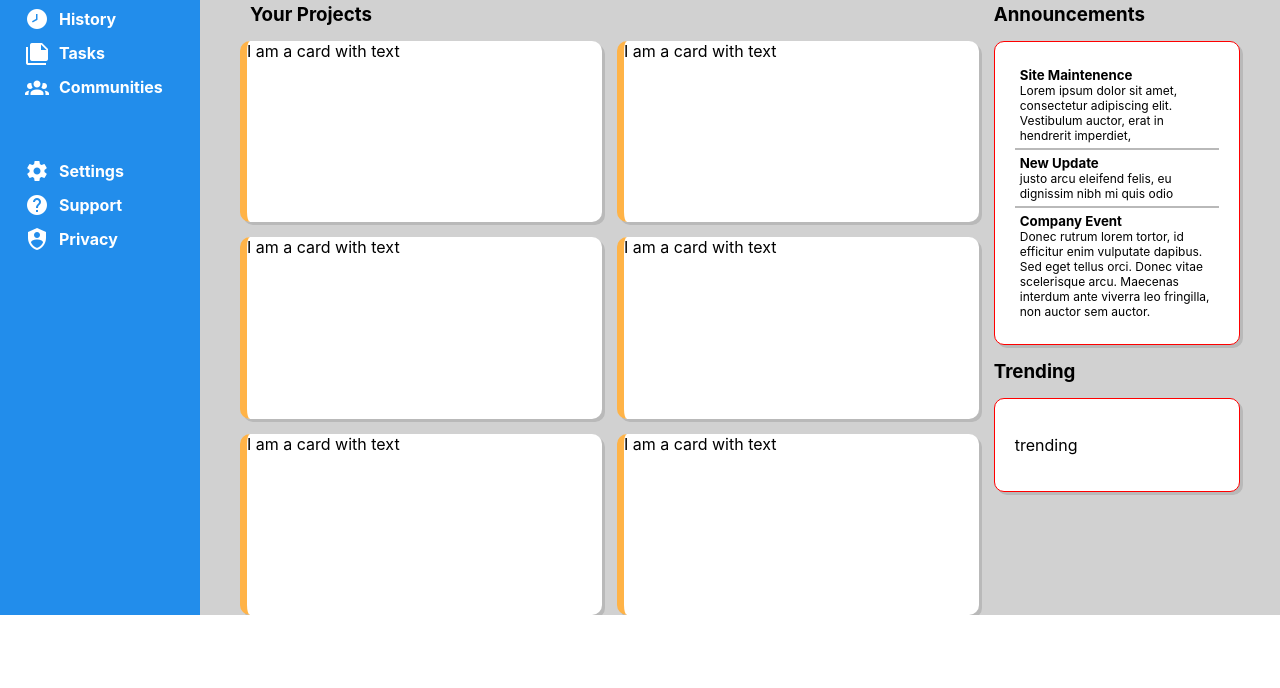
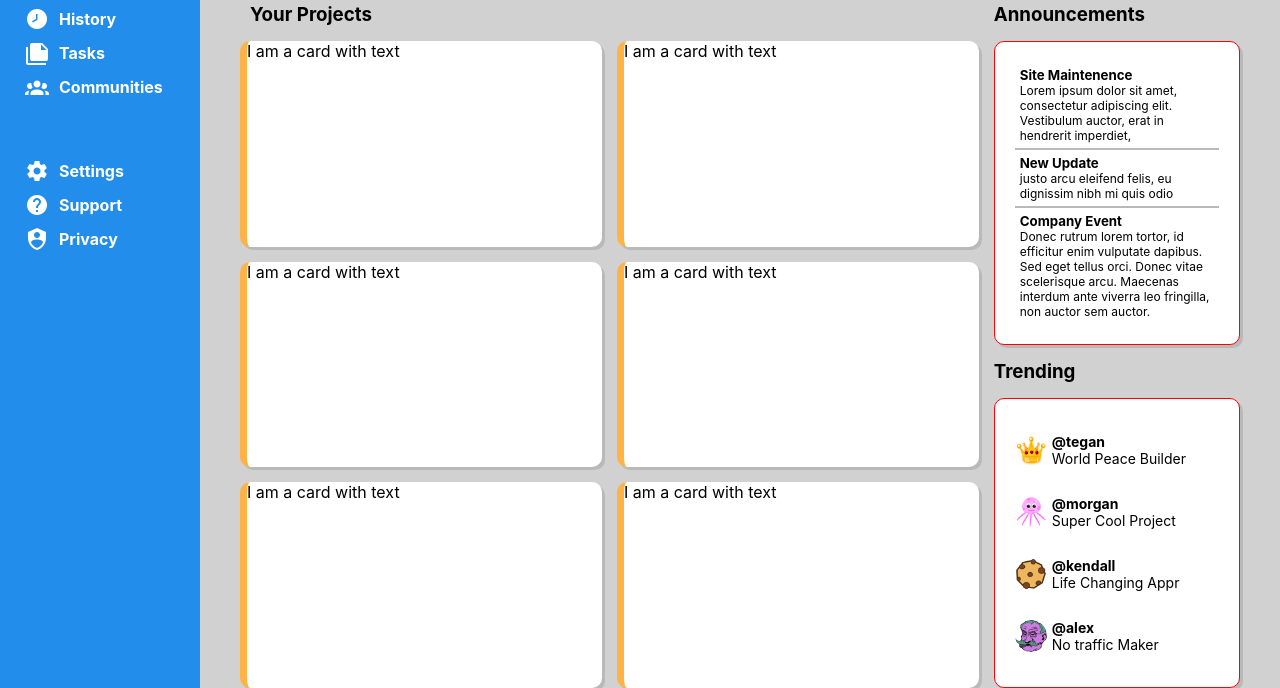
Before and after one commit to GrendonChow/TOP-dashboard, a plain HTML site: page index.html in a window 1280 px wide. Shown: the part 185-873 px from the top of the page. Before the commit the page ends 800 px from the top, so only its background shows below. Drawn offline with Linux system fonts and the light colour scheme.

Commit message:
Added trending content

```diff
--- a/index.html
+++ b/index.html
@@ -132,7 +132,36 @@
                 <h3 class="trending-header">Trending</h3>
                 <div class="trending">
                     <div class="trending-content">
-                        <p>trending </p>
+                        <img src="images/336303.png">
+                        <p>
+                            <span class="trend-tag">@tegan</span>
+                            <br>
+                            <span>World Peace Builder</span>
+                        </p>
+                    </div>
+                    <div class="trending-content">
+                        <img src="images/336313.png">
+                        <p>
+                            <span class="trend-tag">@morgan</span>
+                            <br>
+                            <span>Super Cool Project</span>
+                        </p>
+                    </div>
+                    <div class="trending-content">
+                        <img src="images/336315.png">
+                        <p>
+                            <span class="trend-tag">@kendall</span>
+                            <br>
+                            <span>Life Changing Appr</span>
+                        </p>
+                    </div>
+                    <div class="trending-content">
+                        <img src="images/336338.png">
+                        <p>
+                            <span class="trend-tag">@alex</span>
+                            <br>
+                            <span>No traffic Maker</span>
+                        </p>
                     </div>
                 </div>
             </div>
--- a/style.css
+++ b/style.css
@@ -206,7 +206,6 @@ h3{
 
 .card{
     border-left: 7px solid var(--color-accent);
-
 }
 
 .annoucement-content{
@@ -224,7 +223,22 @@ h3{
 }
 
 .trending-content{
+    display: flex;
+    align-items: center;
+    gap: 5px;
+}
+.trending-content img{
+    border-radius: 50%;
+    width: 2rem;
+    height: 2rem;
+}
 
+.trending-content p{
+    font-size: 14px;
+}
+
+.trend-tag{
+    font-weight: bold;
 }
 
 .announcements{
```
Also changed, not shown: images/336303.png (added), images/336313.png (added), images/336315.png (added), images/336338.png (added).
